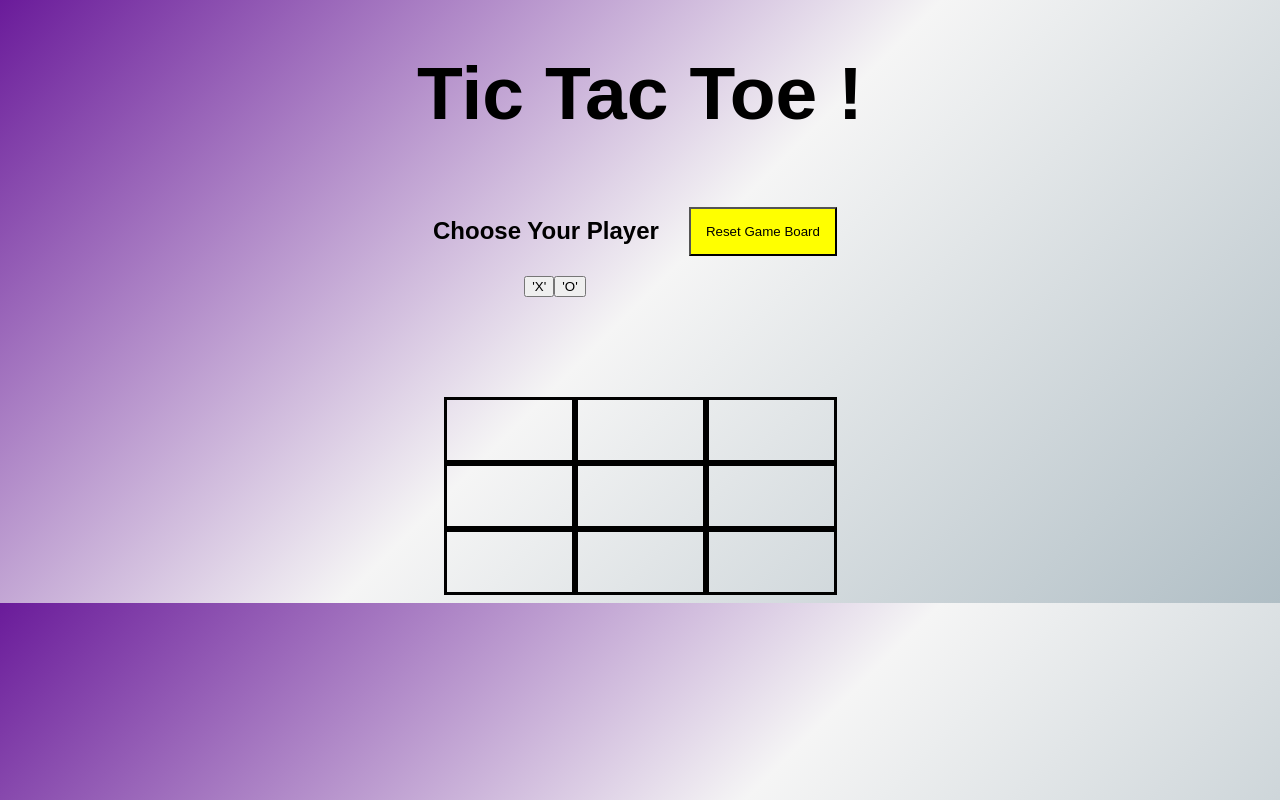
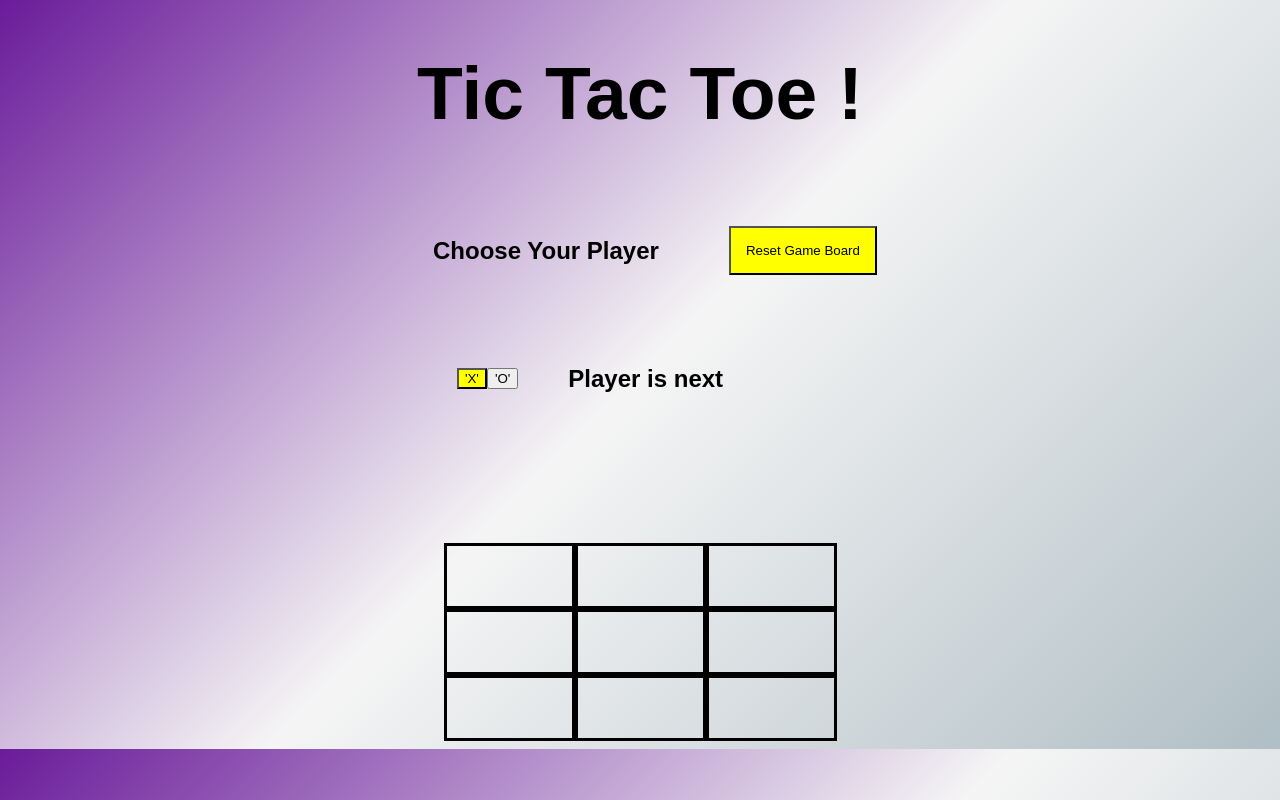
Before and after one commit to mgall021/Tic-Tac-Toe, a plain HTML site: page index.html in a window 1280 px wide. Both pictures are taken after a click on the button "'X'". Drawn offline with Linux system fonts and the light colour scheme.

Commit message:
add visual represenation of whose turn it is

```diff
--- a/index.html
+++ b/index.html
@@ -15,6 +15,8 @@
     <div id="playerOptions">
       <button id="playerX">'X'</button>
       <button id="playerO">'O'</button>
+
+      <h2>Player is next</h2>
     </div>
     <div id="grid">
       <div class="row">
--- a/script.js
+++ b/script.js
@@ -3,15 +3,36 @@ const gameSquares = document.querySelectorAll('.column');
 const playerXBtn = document.getElementById('playerX');
 const playerOBtn = document.getElementById('playerO');
 
+// playerOBtn.addEventListener('click', () => {
+//   currentPlayer1 = 'O';
+//   playerOBtn.classList.add('active');
+//   playerXBtn.classList.remove('active');
+//   alert(`Player 1 has selected 'O`);
+// });
+
+// playerXBtn.addEventListener('click', () => {
+//   currentPlayer1 = 'X';
+//   playerXBtn.classList.add('active');
+//   playerOBtn.classList.remove('active');
+//   alert(`Player 1 has selected 'X`);
+// });
+
 playerOBtn.addEventListener('click', () => {
   currentPlayer1 = 'O';
-  alert(`Player 1 has selected 'O`);
+  nextPlayersTurn();
+  alert(`Player 1 has selected 'O'`);
 });
 
 playerXBtn.addEventListener('click', () => {
   currentPlayer1 = 'X';
-  alert(`Player 1 has selected 'X`);
+  nextPlayersTurn();
+  alert(`Player 1 has selected 'X'`);
 });
+
+function nextPlayersTurn() {
+  playerXBtn.classList.toggle('active', currentPlayer1 === 'X');
+  playerOBtn.classList.toggle('active', currentPlayer1 === 'O');
+}
 
 // Initialize player 1
 // let currentPlayer1 = 'X';
@@ -50,6 +71,7 @@ gameSquares.forEach((square) => {
       //else -> add a tie condition for whenever games dont have winners
       if (currentPlayer1 === 'X') currentPlayer1 = 'O';
       else currentPlayer1 = 'X';
+      nextPlayersTurn();
     }
   });
 });
--- a/style.css
+++ b/style.css
@@ -57,6 +57,7 @@ h1 {
 h2 {
   text-align: center;
   margin: 10px;
+  padding: 40px;
 }
 
 body {
@@ -77,6 +78,14 @@ body {
   display: flex;
   align-items: center;
   justify-content: center;
-  margin-right: 170px;
+  margin-right: 50px;
   font-family: fantasy;
 }
+
+#playerOptions button {
+  transition: background-color 0.1s ease-in-out;
+}
+
+#playerOptions button.active {
+  background-color: yellow;
+}
```
